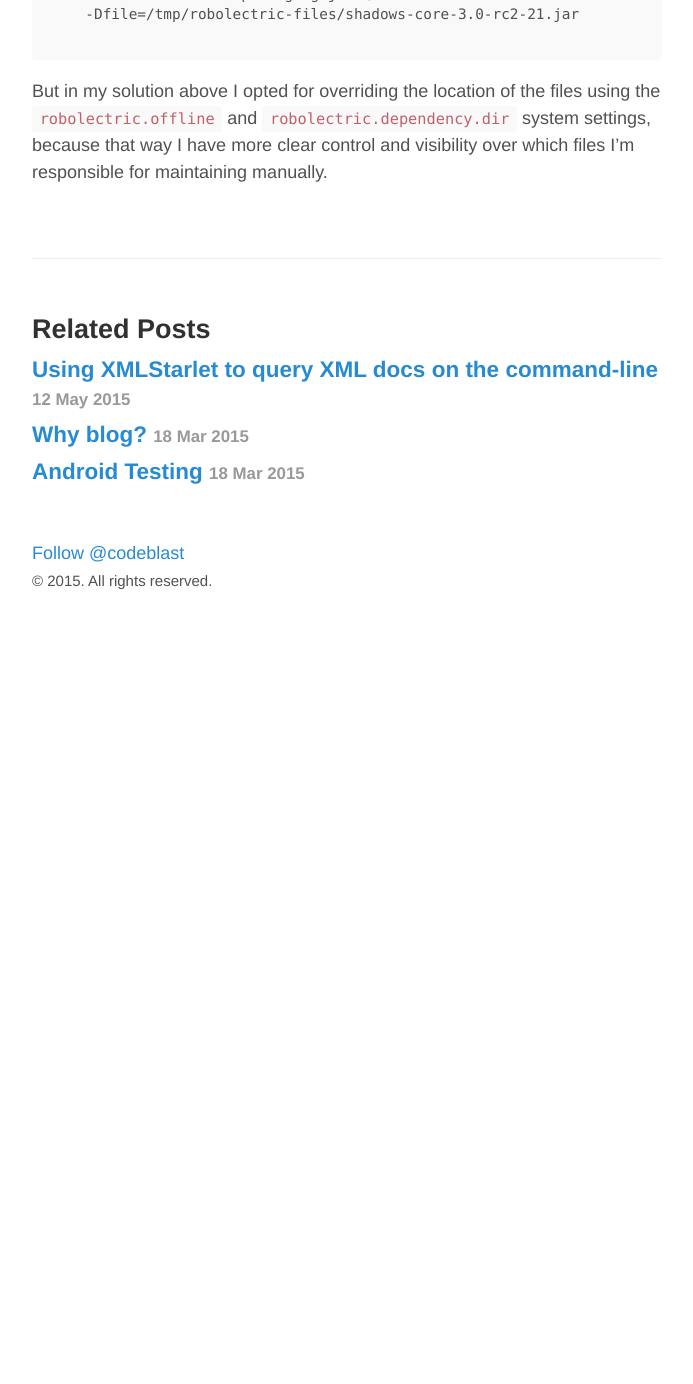
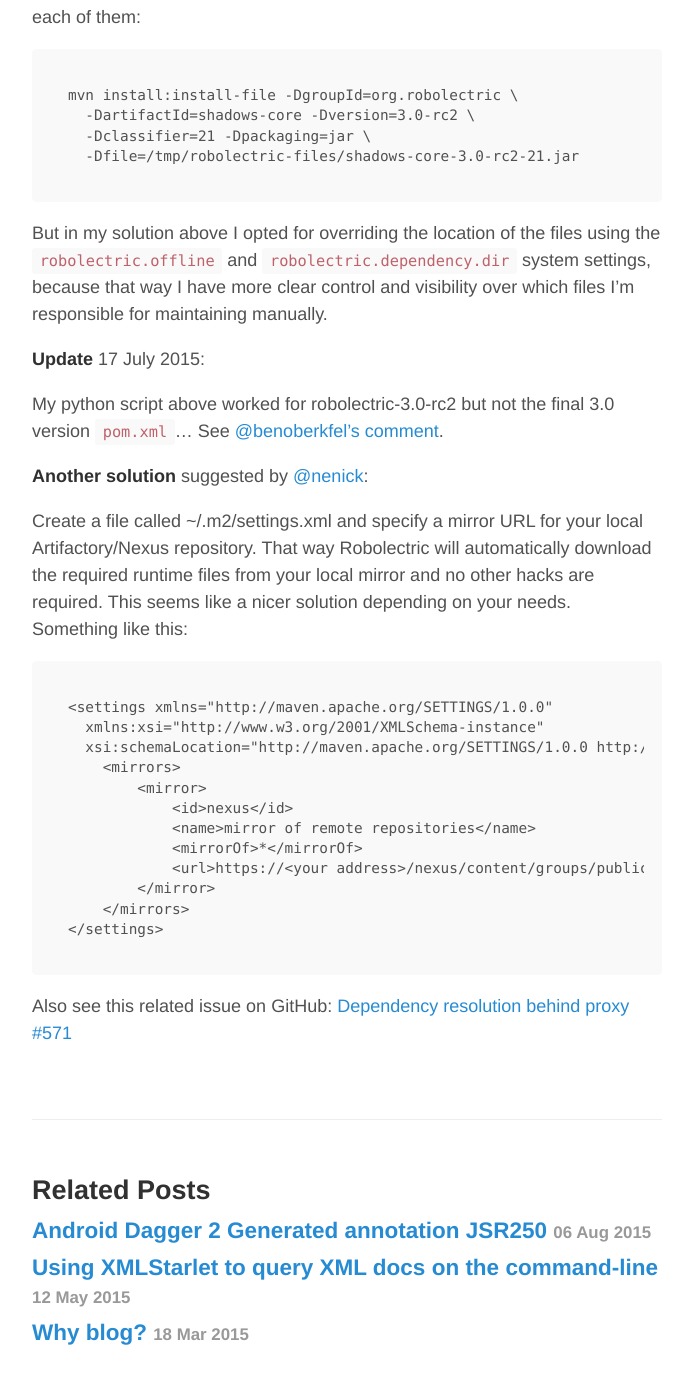
Before and after one commit to glombard/glombard.github.io, a Jekyll site: the page built from _posts/2015-05-13-using-robolectric-in-offline-mode.md, in a window 1280 px wide and 1400 px high, scrolled down 4390 px. Shown: the top 1384 px of the window, without its empty margins (293-986 px from the left). Built offline with Jekyll 4.4.1, drawn with Linux system fonts in a browser that asks for light colours; comment, search, counter and statistics services are not loaded; before the commit the page ends 5020 px from its top, so only the background shows below that; some of the changed text lies outside the part shown.

Commit message:
Added post about JSR-250

```diff
--- a/_config.yml
+++ b/_config.yml
@@ -2,7 +2,7 @@ author:
   email: gert.lombard@gmail.com
   name: Gert Lombard
   url: https://twitter.com/codeblast
-baseurl: http://codeblast.com
+baseurl: ''
 github:
   repo: https://github.com/glombard/glombard.github.io
 highlighter: pygments
@@ -19,4 +19,4 @@ sass:
 tagline: Android testing and random thoughts on software development.
 title: Gert Lombard's Blog
 url: http://codeblast.com
-version: 1.0.1
+version: 1.0.2
--- a/_includes/head.html
+++ b/_includes/head.html
@@ -3,7 +3,7 @@
   <link href="http://gmpg.org/xfn/11" rel="profile">
 
   <!-- Enable responsiveness on mobile devices-->
-  <meta name="viewport" content="width=device-width, initial-scale=1.0, maximum-scale=1">
+  <meta name="viewport" content="width=device-width, initial-scale=1.0">
 
   <title>
     {% if page.title == "Home" %}
--- a/_layouts/post.html
+++ b/_layouts/post.html
@@ -8,13 +8,14 @@ layout: default
   {{ content }}
 </article>
 
+{% if site.related_posts != empty %}
 <aside class="related">
   <h2>Related Posts</h2>
   <ul class="related-posts">
     {% for post in site.related_posts limit:3 %}
       <li>
         <h3>
-          <a href="{{ site.baseurl }}/{{ post.url }}">
+          <a href="{{ site.baseurl }}{{ post.url }}">
             {{ post.title }}
             <small><time datetime="{{ post.date | date_to_xmlschema }}">{{ post.date | date_to_string }}</time></small>
           </a>
@@ -23,3 +24,4 @@ layout: default
     {% endfor %}
   </ul>
 </aside>
+{% endif %}
--- a/_posts/2015-05-13-using-robolectric-in-offline-mode.md
+++ b/_posts/2015-05-13-using-robolectric-in-offline-mode.md
@@ -3,6 +3,12 @@ layout: post
 title: Using Robolectric in offline mode
 tags: android, testing
 ---
+
+## The scenario
+
+- Your CI server doesn't have direct internet access; or
+- it requires a proxy for internet access
+- and your Robolectric test builds are failing as result...
 
 ## The problem
 
@@ -136,3 +142,26 @@ Instead of Step 2 above, of course you could just install the necessary files in
       -Dfile=/tmp/robolectric-files/shadows-core-3.0-rc2-21.jar
 
 But in my solution above I opted for overriding the location of the files using the `robolectric.offline` and `robolectric.dependency.dir` system settings, because that way I have more clear control and visibility over which files I'm responsible for maintaining manually.
+
+**Update** 17 July 2015:
+
+My python script above worked for robolectric-3.0-rc2 but not the final 3.0 version `pom.xml`... See [@benoberkfel's comment](https://gist.github.com/glombard/2fdb883de1d50fb51d1a#comment-1464721).
+
+**Another solution** suggested by [@nenick](https://github.com/robolectric/robolectric/issues/571#issuecomment-93361462):
+
+Create a file called ~/.m2/settings.xml and specify a mirror URL for your local Artifactory/Nexus repository. That way Robolectric will automatically download the required runtime files from your local mirror and no other hacks are required. This seems like a nicer solution depending on your needs. Something like this:
+
+    <settings xmlns="http://maven.apache.org/SETTINGS/1.0.0"
+      xmlns:xsi="http://www.w3.org/2001/XMLSchema-instance"
+      xsi:schemaLocation="http://maven.apache.org/SETTINGS/1.0.0 http://maven.apache.org/xsd/settings-1.0.0.xsd">
+        <mirrors>
+            <mirror>
+                <id>nexus</id>
+                <name>mirror of remote repositories</name>
+                <mirrorOf>*</mirrorOf>
+                <url>https://<your address>/nexus/content/groups/public</url>
+            </mirror>
+        </mirrors>
+    </settings>
+
+Also see this related issue on GitHub: [Dependency resolution behind proxy #571](https://github.com/robolectric/robolectric/issues/571)
--- a/atom.xml
+++ b/atom.xml
@@ -6,8 +6,8 @@ layout: null
 <feed xmlns="http://www.w3.org/2005/Atom">
 
  <title>{{ site.title }}</title>
- <link href="{{ site.url }}/{{ site.baseurl }}/atom.xml" rel="self"/>
- <link href="{{ site.url }}/{{ site.baseurl }}"/>
+ <link href="{{ site.url }}{{ site.baseurl }}/atom.xml" rel="self"/>
+ <link href="{{ site.url }}{{ site.baseurl }}/"/>
  <updated>{{ site.time | date_to_xmlschema }}</updated>
  <id>{{ site.url }}</id>
  <author>
@@ -18,7 +18,7 @@ layout: null
  {% for post in site.posts %}
  <entry>
    <title>{{ post.title }}</title>
-   <link href="{{ site.url }}/{{ site.baseurl }}/{{ post.url }}"/>
+   <link href="{{ site.url }}{{ site.baseurl }}{{ post.url }}"/>
    <updated>{{ post.date | date_to_xmlschema }}</updated>
    <id>{{ site.url }}{{ post.id }}</id>
    <content type="html">{{ post.content | xml_escape }}</content>
```
Also changed, not shown: _posts/2015-08-06-dagger2-jsr250-annotations.md (added, +64 -0 lines), README.md.
